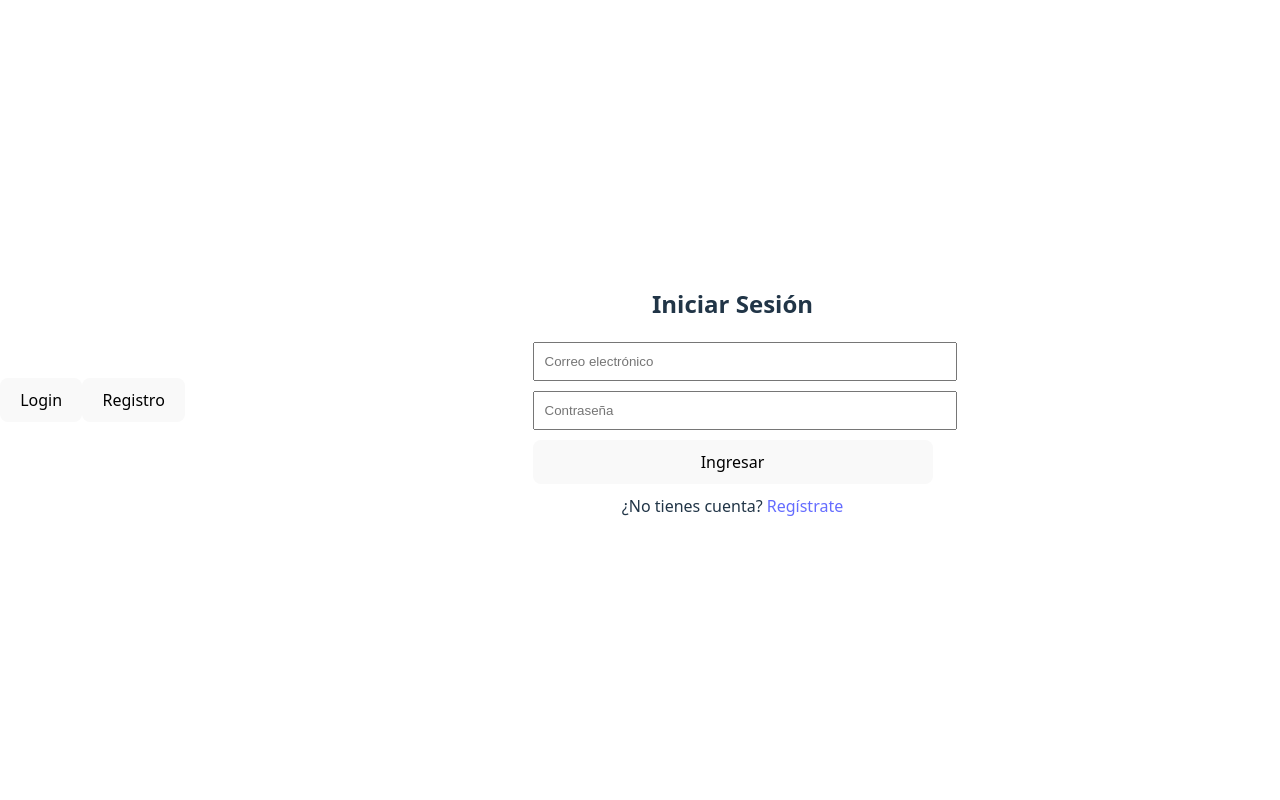
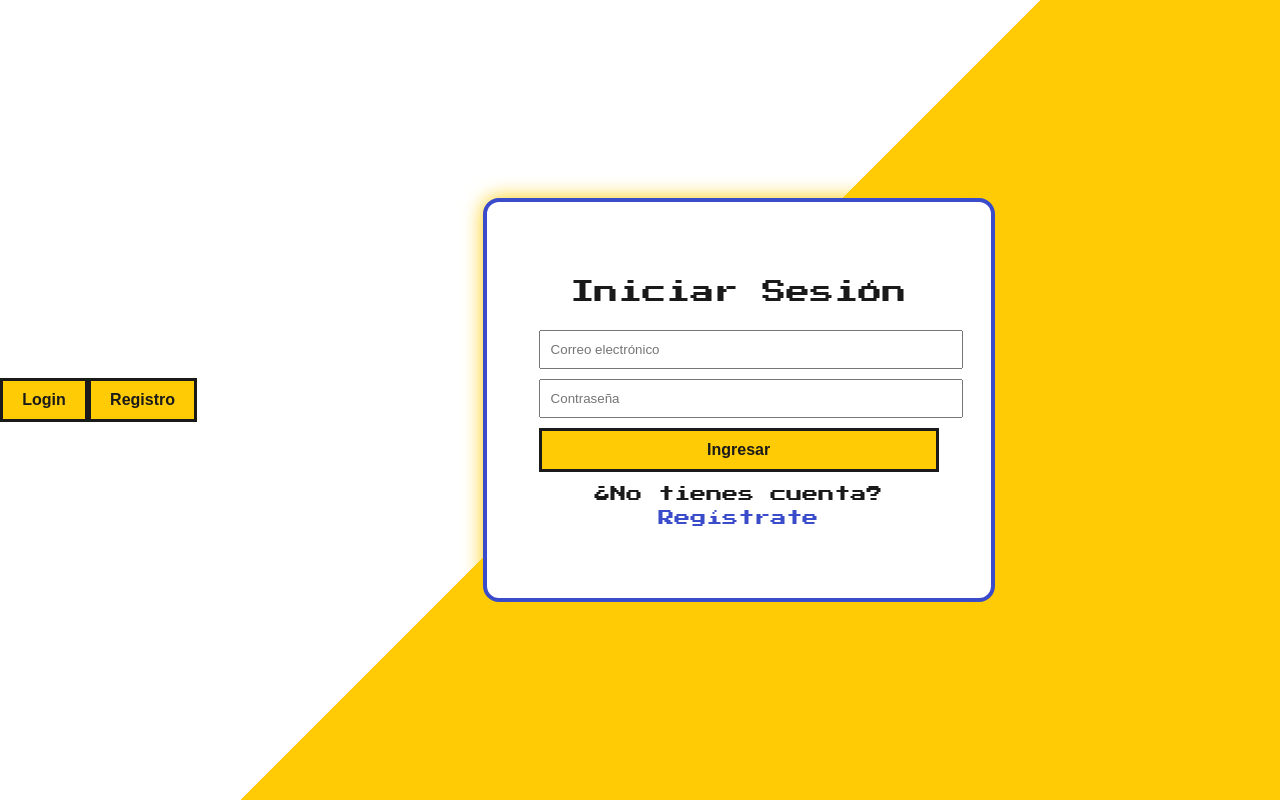
Before and after one commit to julianv2912/pokeapi2, a website built with Vite: page proyecto/index.html in a window 1280 px wide. Built offline with nearby package versions, Linux system fonts and the light colour scheme; some packages are replaced by stand-ins of ours; no server answers.

Commit message:
Cambio del style css

```diff
--- a/proyecto/src/style.css
+++ b/proyecto/src/style.css
@@ -1,11 +1,18 @@
+@import url('https://fonts.googleapis.com/css2?family=Press+Start+2P&display=swap');
+
 :root {
-  font-family: system-ui, Avenir, Helvetica, Arial, sans-serif;
+  --pokemon-red: #ff1a1a;
+  --pokemon-yellow: #ffcb05;
+  --pokemon-blue: #3b4cca;
+  --pokemon-gray: #dcdcdc;
+  --pokemon-black: #1a1a1a;
+
+  font-family: 'Press Start 2P', system-ui, sans-serif;
   line-height: 1.5;
   font-weight: 400;
 
-  color-scheme: light dark;
-  color: rgba(255, 255, 255, 0.87);
-  background-color: #242424;
+  color: var(--pokemon-black);
+  background-color: var(--pokemon-gray);
 
   font-synthesis: none;
   text-rendering: optimizeLegibility;
@@ -14,12 +21,13 @@
 }
 
 a {
-  font-weight: 500;
-  color: #646cff;
-  text-decoration: inherit;
+  font-weight: 700;
+  color: var(--pokemon-blue);
+  text-decoration: none;
 }
 a:hover {
-  color: #535bf2;
+  color: var(--pokemon-red);
+  text-shadow: 0 0 4px var(--pokemon-yellow);
 }
 
 body {
@@ -28,11 +36,14 @@ body {
   place-items: center;
   min-width: 320px;
   min-height: 100vh;
+  background: linear-gradient(135deg, #fff 50%, var(--pokemon-yellow) 50%);
 }
 
 h1 {
-  font-size: 3.2em;
-  line-height: 1.1;
+  font-size: 2em;
+  line-height: 1.3;
+  color: var(--pokemon-blue);
+  text-shadow: 2px 2px var(--pokemon-yellow);
 }
 
 #app {
@@ -40,57 +51,63 @@ h1 {
   margin: 0 auto;
   padding: 2rem;
   text-align: center;
+  border: 4px solid var(--pokemon-blue);
+  background-color: #fff;
+  box-shadow: 0 0 20px var(--pokemon-yellow);
+  border-radius: 16px;
 }
 
 .logo {
   height: 6em;
   padding: 1.5em;
-  will-change: filter;
-  transition: filter 300ms;
+  transition: transform 300ms;
 }
 .logo:hover {
-  filter: drop-shadow(0 0 2em #646cffaa);
-}
-.logo.vanilla:hover {
-  filter: drop-shadow(0 0 2em #f7df1eaa);
+  transform: scale(1.1);
+  filter: drop-shadow(0 0 2em var(--pokemon-blue));
 }
 
 .card {
   padding: 2em;
+  border: 3px solid var(--pokemon-red);
+  background-color: #ffffff;
+  border-radius: 12px;
+  box-shadow: 4px 4px 0 var(--pokemon-black);
 }
 
 .read-the-docs {
-  color: #888;
+  color: var(--pokemon-black);
+  font-size: 0.8em;
 }
 
 button {
-  border-radius: 8px;
-  border: 1px solid transparent;
+  border-radius: 0;
+  border: 3px solid var(--pokemon-black);
   padding: 0.6em 1.2em;
   font-size: 1em;
-  font-weight: 500;
-  font-family: inherit;
-  background-color: #1a1a1a;
+  font-weight: bold;
+  background-color: var(--pokemon-yellow);
+  color: var(--pokemon-black);
   cursor: pointer;
-  transition: border-color 0.25s;
+  transition: transform 0.2s, background-color 0.3s;
 }
 button:hover {
-  border-color: #646cff;
+  transform: scale(1.05);
+  background-color: var(--pokemon-red);
+  color: #fff;
 }
 button:focus,
 button:focus-visible {
-  outline: 4px auto -webkit-focus-ring-color;
+  outline: 4px dashed var(--pokemon-blue);
 }
 
-@media (prefers-color-scheme: light) {
+@media (prefers-color-scheme: dark) {
   :root {
-    color: #213547;
-    background-color: #ffffff;
+    background-color: #1a1a1a;
+    color: #fff;
   }
-  a:hover {
-    color: #747bff;
-  }
-  button {
-    background-color: #f9f9f9;
+  #app {
+    background-color: #2a2a2a;
+    border-color: var(--pokemon-yellow);
   }
 }
```
